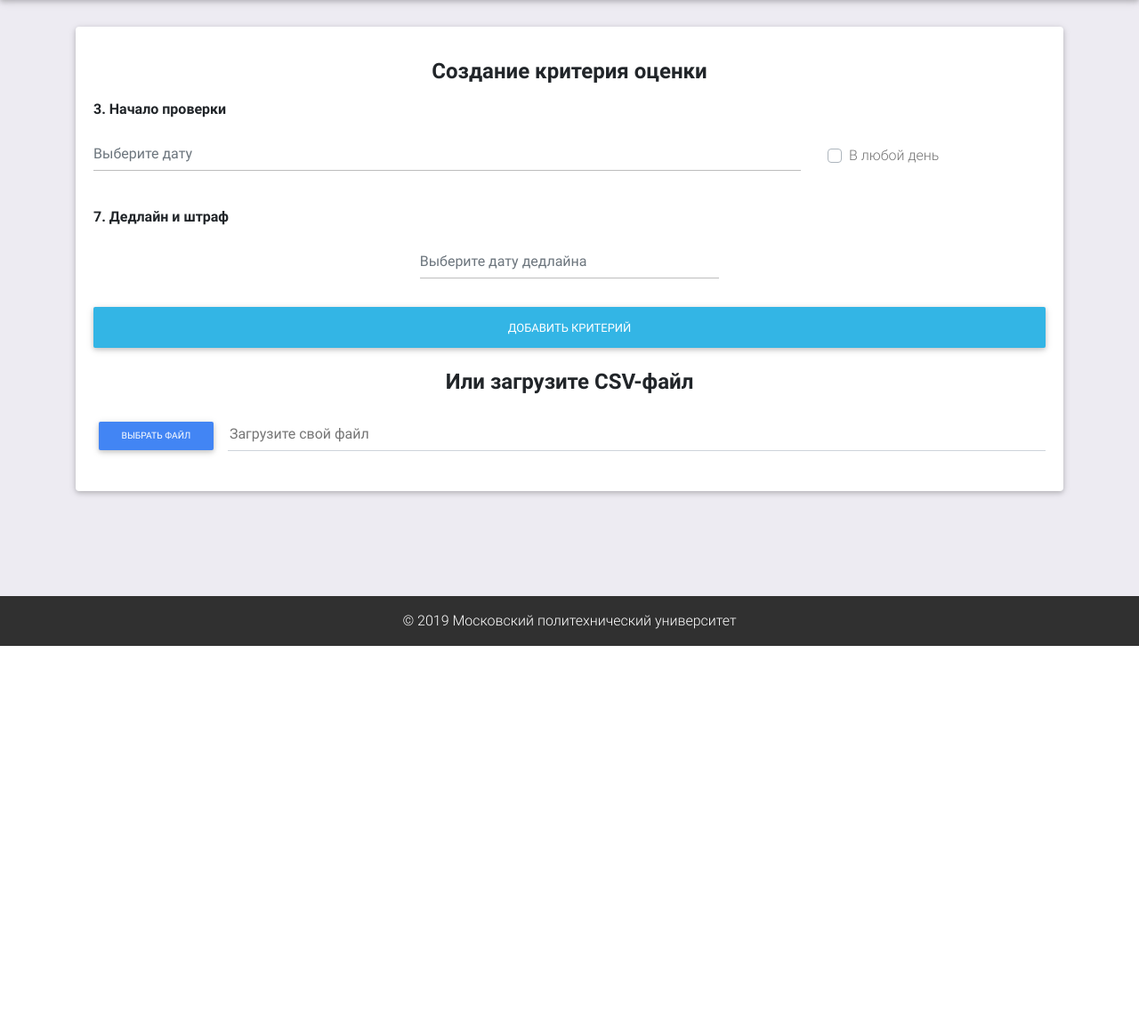
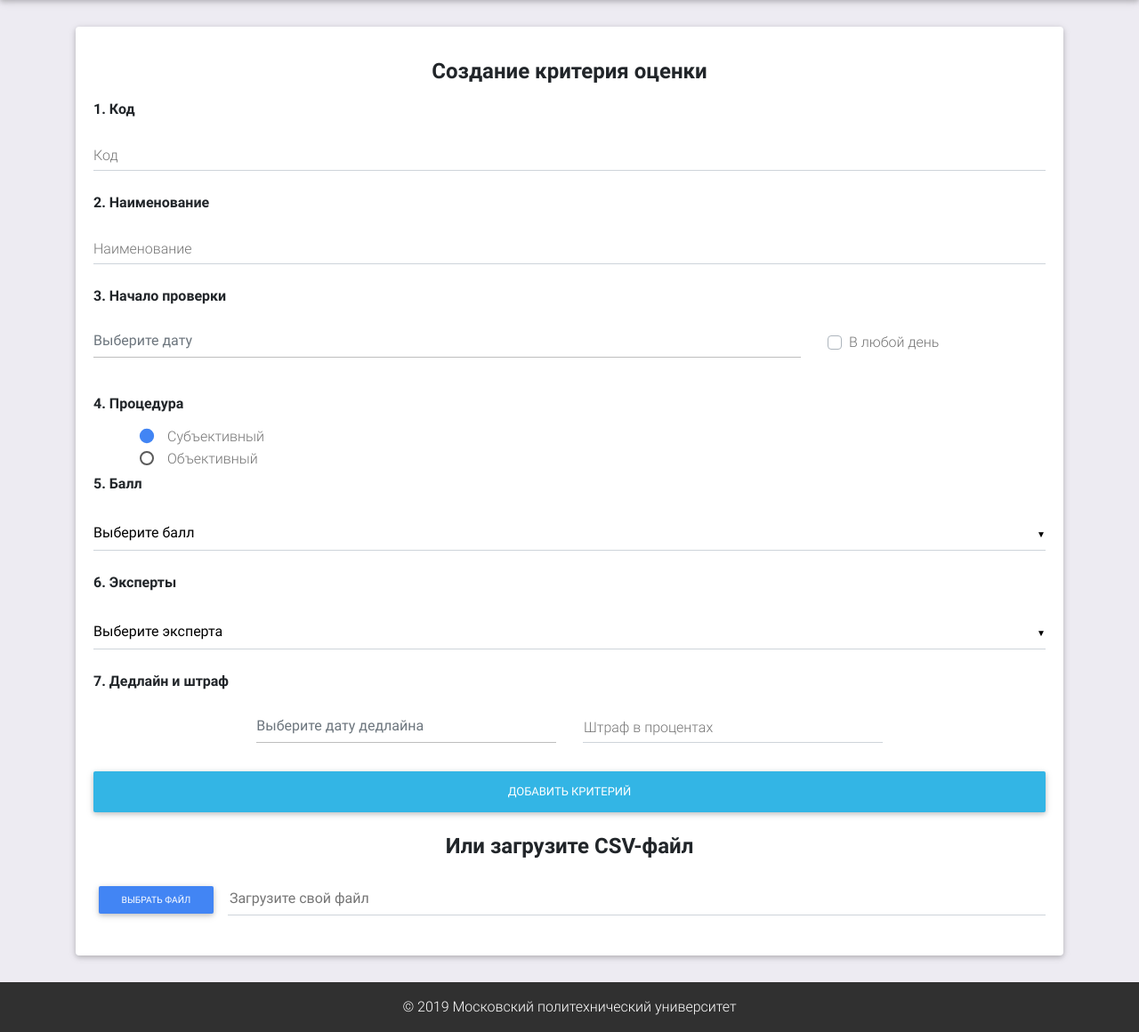
Before and after one commit to xalyvi/vivon, a PHP site: page /views/profile/criteria.phtml in a window 1280 px wide. Shown: the part 74-1234 px from the top of the page at 89% size. Before the commit the page ends 800 px from the top, so only its background shows below. Run offline with PHP 8.4, Linux system fonts and the light colour scheme; the template is opened without the code that fills it, so the values that code supplies are empty; some libraries are stand-ins or nearby versions.

Commit message:
criteria form bugFix

```diff
--- a/controllers/ProjectController.php
+++ b/controllers/ProjectController.php
@@ -84,10 +84,6 @@ class ProjectController
             header('Location: /');
         $types = Project::getProjectTypes();
         $experts = User::getTypeUsers('expert');
-        if (isset($_POST['evalday']) && isset($_POST['deadline'])) {
-            $date = $_POST['evalday'];
-            $date .= ' ' . $_POST['deadline'];
-        }
         if (isset($date)) echo $date;
         // if (isset($_POST['create']) && $_POST['points'] < 10 && $_POST['points'] + $project['criteria_sum'] <= 100)
         // {
--- a/template/js/criteria-form.js
+++ b/template/js/criteria-form.js
@@ -1,68 +1,77 @@
-var dateeval = $('#evalday').pickadate().pickadate('picker');
 var innerDead = '<div id="deadline-dday" class="col-md-4 col-12"><div class="custom-control custom-checkbox ml-4"><input type="checkbox" class="custom-control-input" name="strict" id="strict"><label class="custom-control-label" for="strict" style="cursor: pointer;">Дедлайн в день начало проверки</label></div></div>';
 
-$(document).ready(function() {
-    $('.mdb-select').materialSelect();
 $('.datepicker').pickadate({
     monthsFull: ['Январь', 'Февраль', 'Март', 'Апрель', 'Май', 'Июнь', 'Июль', 'Август', 'Сентябрь', 'Октябрь', 'Ноябрь', 'Декабрь'],
     monthsShort: ['Янв', 'Фев', 'Март', 'Апр', 'Май', 'Июнь', 'Июль', 'Авг', 'Сент', 'Окт', 'Няб', 'Дек'],
     weekdaysFull: ['Воскресенье', 'Понедельник', 'Вторник', 'Среда', 'Четверг', 'Пятница', 'Суббота'],
     weekdaysShort: ['Вос', 'Пон', 'Втор', 'Сред', 'Четв', 'Пятн', 'Суб'],
-        format: 'yyyy-mm-dd',
-        formatSubmit: 'yyyy/mm/dd',
-        hiddenPrefix: 'prefix__',
-        hiddenSuffix: '__suffix'
+    format: 'd mmmm, yyyy',
+    formatSubmit: 'yyyy-mm-dd',
+    hiddenName: true
 });
+
+$(document).ready(function() {
+    $('.mdb-select').materialSelect();
+    var dateeval = $('#evalday').pickadate().pickadate('picker');
     $('#evalday').pickadate('picker').set('min', new Date( Date.now() + 30 * 24 * 60 * 60 * 1000));
     $('#evalday').pickadate('picker').on('set', function (event) {
         if (event.select) {
             if (!$('#deadline-dday').length && !$('#anyDay').checked) {
-                console.log($('#deadline-dday').length);
                 $('#deadline-row').append(innerDead);
                 $('#strict').on('change', function() {
-                    console.log('strict');
+                    if (this.checked) {
+                        let now = new Date(dateeval.get('select')['pick']);
                         $('#deadline').prop("disabled", true);
-                    $('#deadline').pickadate('picker').set('select', new Date(dateeval.get('select')['pick']));
+                        $('#deadline').pickadate('picker').set('min', now);
+                        $('#deadline').pickadate('picker').set('max', now);
+                        $('#deadline').pickadate('picker').set('select', now);
+                    }
+                    else
+                        $('#deadline').prop("disabled", false);
+                        $('#deadline').pickadate('picker').set('min', new Date (dateeval.get('select')['pick'] + 24 * 60 * 60 * 1000));
                 });
             }
             if (document.getElementById('deadline').disabled)
                 document.getElementById('deadline').disabled = false;
+                if ($('#strict').prop("checked") == false)
+                {
                     $('#deadline').pickadate('picker').set('min', new Date (dateeval.get('select')['pick'] + 24 * 60 * 60 * 1000));
+                }
                 $('#deadline').pickadate('picker').set('max', new Date (dateeval.get('select')['pick'] + 30 * 24 * 60 * 60 * 1000));
+            if ($('#strict').prop("checked") || !$('#deadline').pickadate('picker').get('select') || $('#deadline').pickadate('picker').get('select')['pick'] < dateeval.get('select')['pick']) {
+                $('#deadline').pickadate('picker').set('select', new Date(dateeval.get('select')['pick']));
+            }
         } else if ('clear' in event) {
             document.getElementById('deadline').disabled = true;
         }
       });
-});
-
     $('#anyDay').on('change', function () {
         if (this.checked) {
-        console.log('dday');
             $('#evalday').prop("disabled", true);
             $('#deadline').prop("disabled", true);
             $('#deadline-dday').remove();
         } else {
-        console.log('disable');
             $('#evalday').prop("disabled", false);
             $('#deadline').prop("disabled", false);
             if (!$('#deadline-dday').length && dateeval.get('select') != null)
             {
                 $('#deadline-row').append(innerDead);
                 $('#strict').on('change', function() {
-                console.log('strict');
                     $('#deadline').prop("disabled", true);
                     $('#deadline').pickadate('picker').set('select', new Date(dateeval.get('select')['pick']));
                 });
             }
         }
     });
-
+});
 
 
 $('#points').on('change', function() {
-    let inner = '<button id="next-criteria" type="submit" class="btn btn-cyan">Добавить новый критерий</button>';
-    if (this.value + crit_sum <= 100)
+    let inner = '<button id="next-criteria" name="next-criteria" type="submit" class="btn btn-cyan">Добавить новый критерий</button>';
+    if (this.value + crit_sum <= 100) {
+        if (!$('#next-criteria').length)
             $('#modal-body').append(inner);
+    }
     else
         $('#next-criteria').remove();
   });
--- a/views/profile/criteria.phtml
+++ b/views/profile/criteria.phtml
@@ -6,6 +6,16 @@
         <div class="card-body">
             <h4 class="card-title text-center mt-3"><strong>Создание критерия оценки</strong></h4>
                 <form enctype="multipart/form-data" class="md-form mt-1 mb-1" action="" id="form_criteria" method="post">
+                    <p class="text-left mt-3 mb-1"><strong>1. Код</strong></p>
+                    <div class="md-form mt-3">
+                        <input type="text" name="title" id="code" name="code" class="form-control" pattern="[0-9]+" required>
+                        <label for="code">Код</label>
+                    </div>
+                    <p class="text-left mt-3 mb-1"><strong>2. Наименование</strong></p>
+                    <div class="md-form mt-3">
+                        <input type="text" name="title" id="name" name="name" class="form-control" required>
+                        <label for="name">Наименование</label>
+                    </div>
                     <p class="text-left mt-3 mb-1"><strong>3. Начало проверки</strong></p>
                     <div class="row mt-3">
                         <div class="col-md-9 col-12">
@@ -20,10 +30,38 @@
                             </div>
                         </div>
                     </div>
+                    <p class="text-left mt-3 mb-0"><strong>4. Процедура</strong></p>
+                    <div class="custom-control custom-radio ml-4">
+                        <input type="radio" class="form-check-input" id="defaultInline1" name="Procedure" checked>
+                        <label class="custom-control-label" for="defaultInline1" style="cursor: pointer;">Субъективный</label>
+                    </div>
+                    <div class="custom-control custom-radio ml-4">
+                        <input type="radio" class="form-check-input" id="defaultInline2" name="Procedure">
+                        <label class="custom-control-label" for="defaultInline2" style="cursor: pointer;">Объективный</label>
+                    </div>
+                    <p class="text-left mt-3 mb-1"><strong>5. Балл</strong></p>
+                    <select class="mdb-select md-form" onChange="" name="points" id="points" required>
+                        <option value="" disabled selected>Выберите балл</option>
+                        <?php
+							for ($i = 1; ($i <= 10 && $i + $project['criteria_sum'] <= 100); $i++)
+								echo '<option value="'.$i.'">'.$i.'</option>';
+							?>
+                    </select>
+                    <p class="text-left mt-3 mb-1"><strong>6. Эксперты</strong></p>
+                    <select class="mdb-select md-form" searchable="Введите имя..." required>
+                        <option value="" disabled selected>Выберите эксперта</option>
+                        <?php foreach($experts as $expert) {
+                            echo '<option value="'.$expert['id'].'" data-icon="/temp/'.$expert['pic'].'" class="rounded-circle">'.$expert['surname'].' '.$expert['name'].' '.$expert['patronymic'].'</option>';
+                        } ?>
+                    </select>
                     <p class="text-left mt-3 mb-1"><strong>7. Дедлайн и штраф</strong></p>
                     <div id="deadline-row" class="row mt-3">
                         <div class="col-md-4 col-12">
-                            <input placeholder="Выберите дату дедлайна" name="deadline" type="date" id="deadline" class="form-control datepicker" required disabled>
+                            <input placeholder="Выберите дату дедлайна" name="deadline" type="text" id="deadline" class="form-control datepicker" required disabled>
+                        </div>
+                        <div class="col-md-4 col-12">
+                            <input type="text" name="title" id="penalty" name="penalty" class="form-control" required >
+                            <label class="ml-3" for="penalty">Штраф в процентах</label>
                         </div>
                     </div>
                     <button class="btn btn-info btn-block my-4" type="button" data-toggle="modal" data-target="#basicExampleModal">Добавить критерий</button>
@@ -37,9 +75,9 @@
                                 <span aria-hidden="true">&times;</span>
                                 </button>
                             </div>
-                            <div id="modal-body" class="modal-body justify-content-center">
-                                <button type="submit" class="btn btn-light-green">Готово</button>
-                            </div>
+                                <div id="modal-body" class="modal-body justify-content-center">
+                                    <button name="finish" type="submit" class="btn btn-light-green">Готово</button>
+                                </div>
                             </div>
                         </div>
                     </div>
```
Also changed, not shown: views/project/my-projects.phtml (+6 -1 lines). Lines whose indentation alone changed are shown as unchanged.
